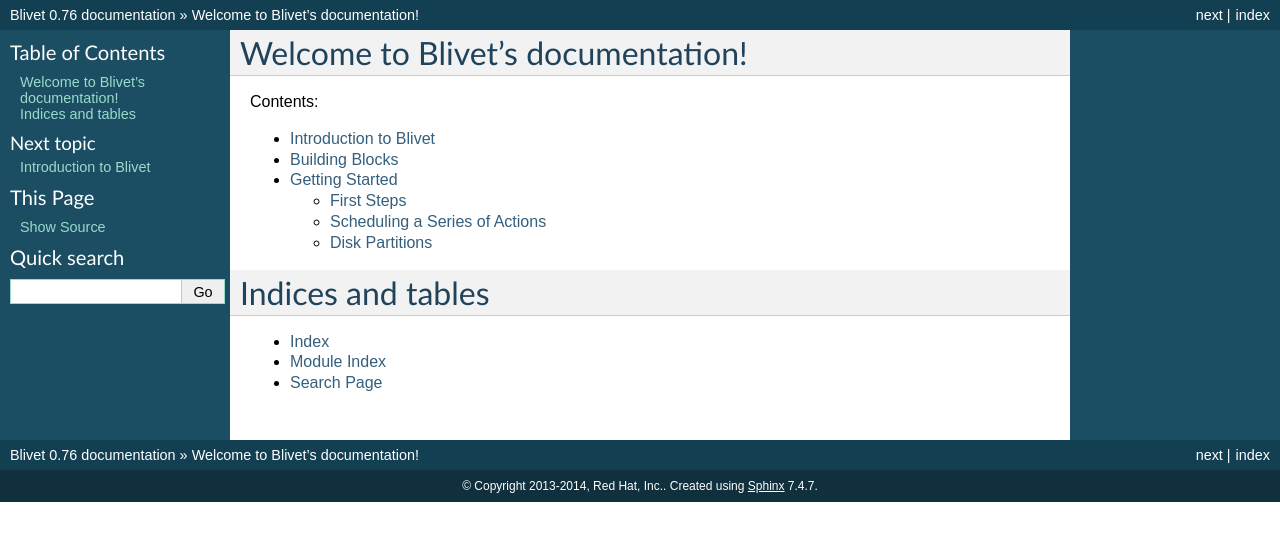
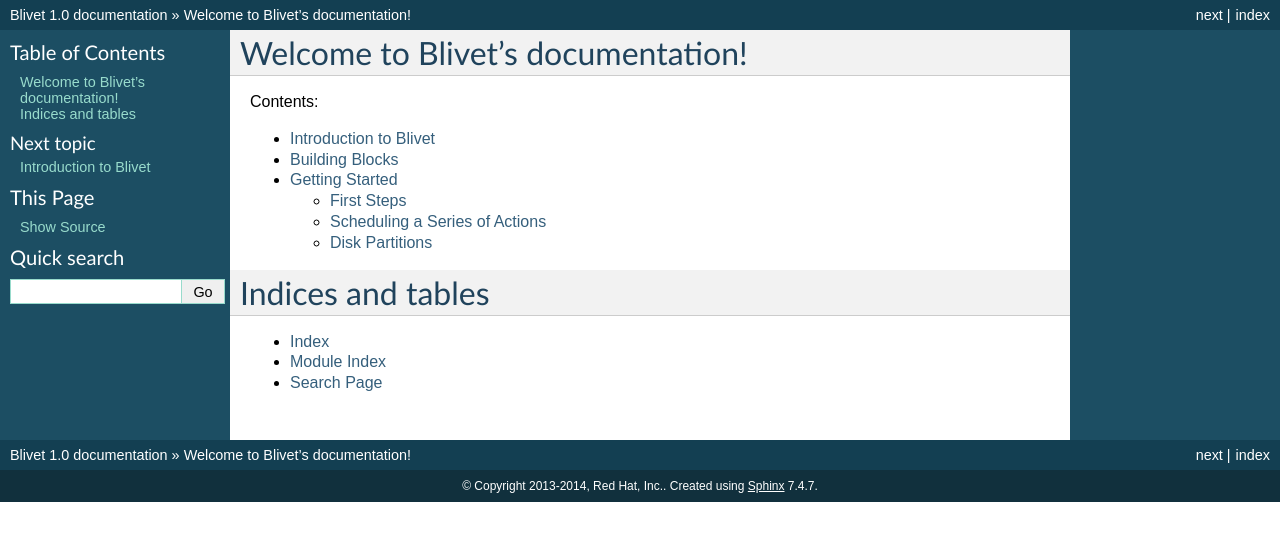
Before and after one commit to storaged-project/blivet, a Sphinx documentation site: the page built from doc/index.rst, in a window 1280 px wide. Shown: the top 541 px of the page. Built offline with Sphinx 7.4.7, drawn with Linux system fonts in a browser that asks for light colours; pages that are not in the unit, such as notebooks, are missing from menus.

Commit message:
New version: 1.0

```diff
--- a/blivet/__init__.py
+++ b/blivet/__init__.py
@@ -19,7 +19,7 @@
 # Red Hat Author(s): Dave Lehman <dlehman@redhat.com>
 #
 
-__version__ = '0.76'
+__version__ = '1.0'
 
 ##
 ## Default stub values for installer-specific stuff that gets set up in
--- a/doc/conf.py
+++ b/doc/conf.py
@@ -48,9 +48,9 @@
 # built documents.
 #
 # The short X.Y version.
-version = '0.76'
+version = '1.0'
 # The full version, including alpha/beta/rc tags.
-release = '0.76'
+release = '1.0'
 
 # The language for content autogenerated by Sphinx. Refer to documentation
 # for a list of supported languages.
--- a/setup.py
+++ b/setup.py
@@ -31,7 +31,7 @@
     api_doc_files = rst_files + ["doc/conf.py"]
     data_files.append(("docs/blivet", api_doc_files))
 
-setup(name='blivet', version='0.76',
+setup(name='blivet', version='1.0',
       description='Python module for system storage configuration',
       author='David Lehman', author_email='dlehman@redhat.com',
       url='http://fedoraproject.org/wiki/blivet',
```
Also changed, not shown: 2 other files.
